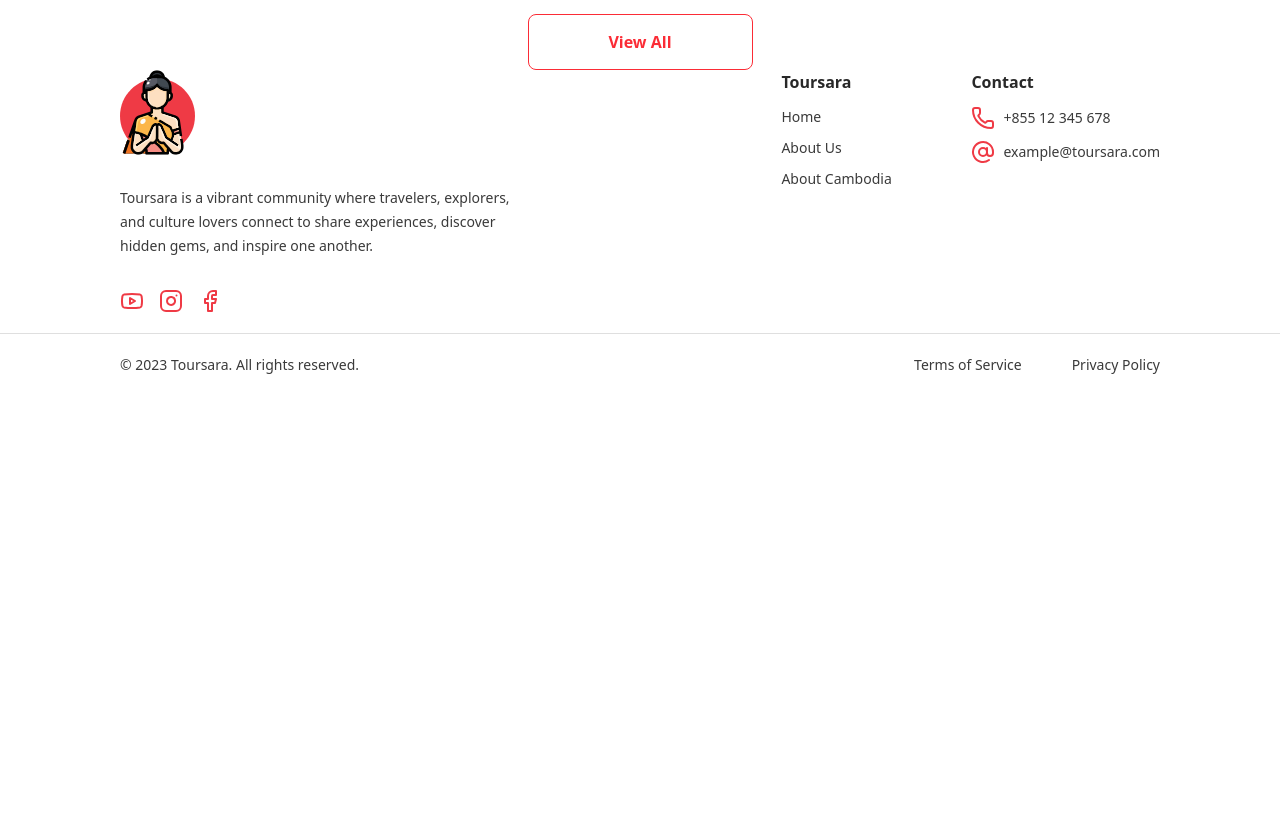
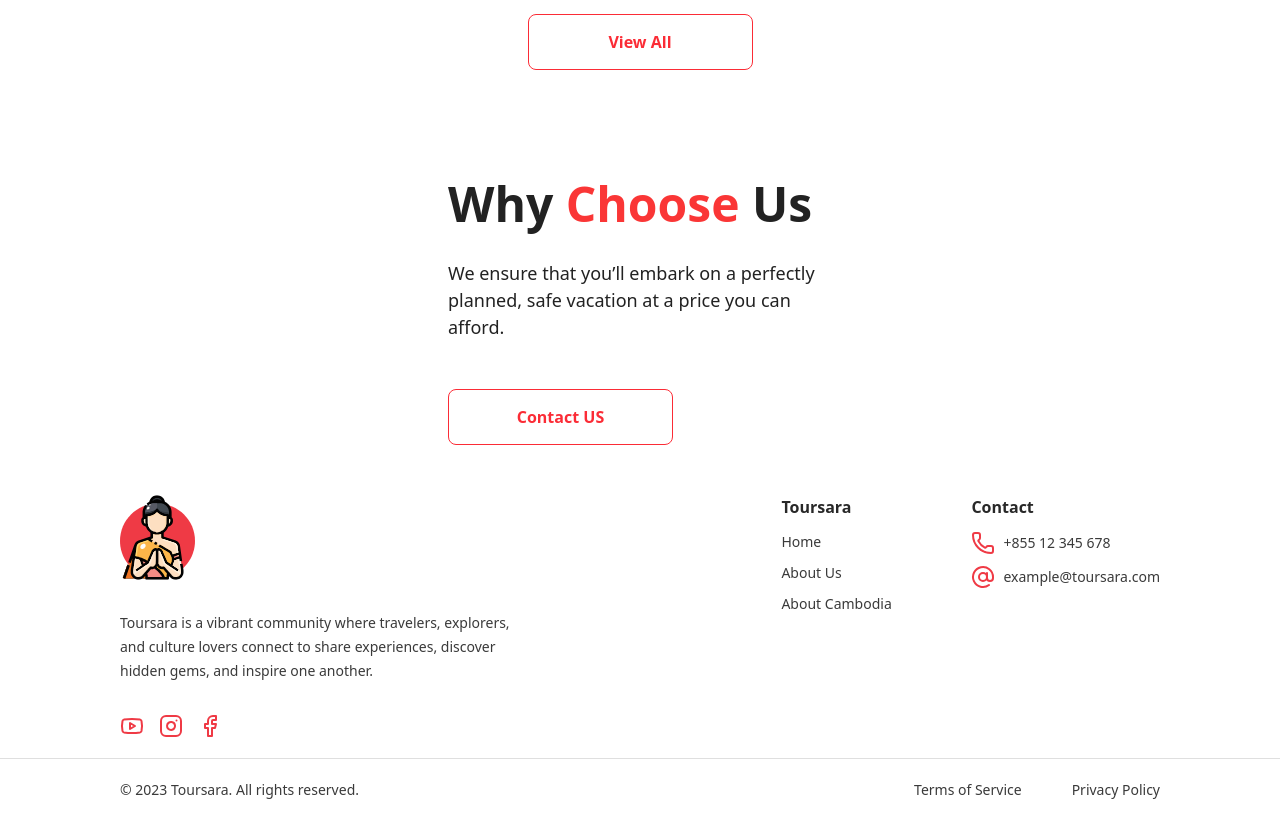
Before and after one commit to soksochetraa/toursara, a React (Vite) app in the folder frontend/: page / in a window 1280 px wide. Shown: the part 3006-3833 px from the top of the page. Before the commit the page ends 3408 px from the top, so only its background shows below. Built offline with nearby package versions, Linux system fonts and the light colour scheme.

Commit message:
feat: Add "Why Choose Us" section with contact button to Home page

```diff
--- a/frontend/src/pages/Home.jsx
+++ b/frontend/src/pages/Home.jsx
@@ -268,6 +268,26 @@ function Home() {
           </button>
         </div>
       </div>
+
+      <div className="flex items-center justify-center  mt-[60px] py-[50px] px-[20px]">
+        <div className="flex items-start justify-center flex-col gap-[32px] w-[384px]">
+          <p className="text-[#222] font-poppins text-[48px] not-italic font-extrabold leading-[100%]">
+            Why <span className=" text-[#FA3636]">Choose</span> Us
+          </p>
+          <p className="w-[381px] h-auto text-[#222] text-[18px] font-normal font-lato">
+            We ensure that you’ll embark on a perfectly planned, safe vacation
+            at a price you can afford.
+          </p>
+          <div className="hidden md:flex mt-4">
+            <button className="relative flex items-center justify-center h-[56px] w-[225px] px-[50px] py-[10px] bg-white text-red-500 border-[1.5px] border-red-500 rounded-lg  text-base overflow-hidden z-10 group cursor-pointer transition-all duration-300 hover:shadow-[0px_7px_29px_0px_rgba(0,0,0,0.25)]">
+              <span className="font-[600] transition-all duration-300 group-hover:text-white">
+                Contact US
+              </span>
+              <span className="absolute top-[100%] left-[100%] w-[300px] h-[150px] bg-red-500 rounded-full z-[-1] transition-all duration-300 group-hover:top-[-30px] group-hover:left-[-30px]"></span>
+            </button>
+          </div>
+        </div>
+      </div>
     </>
   );
 }
```
